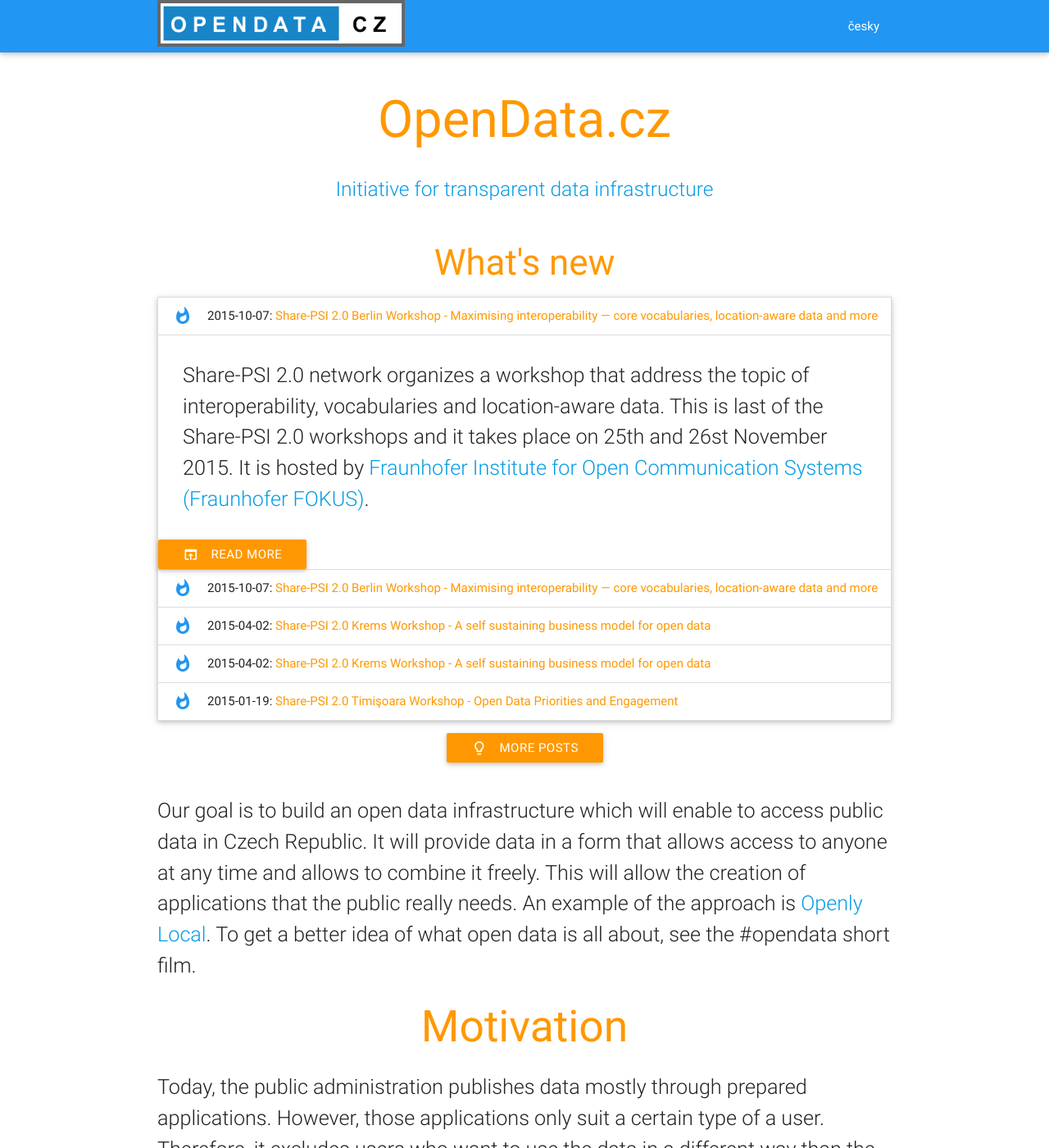
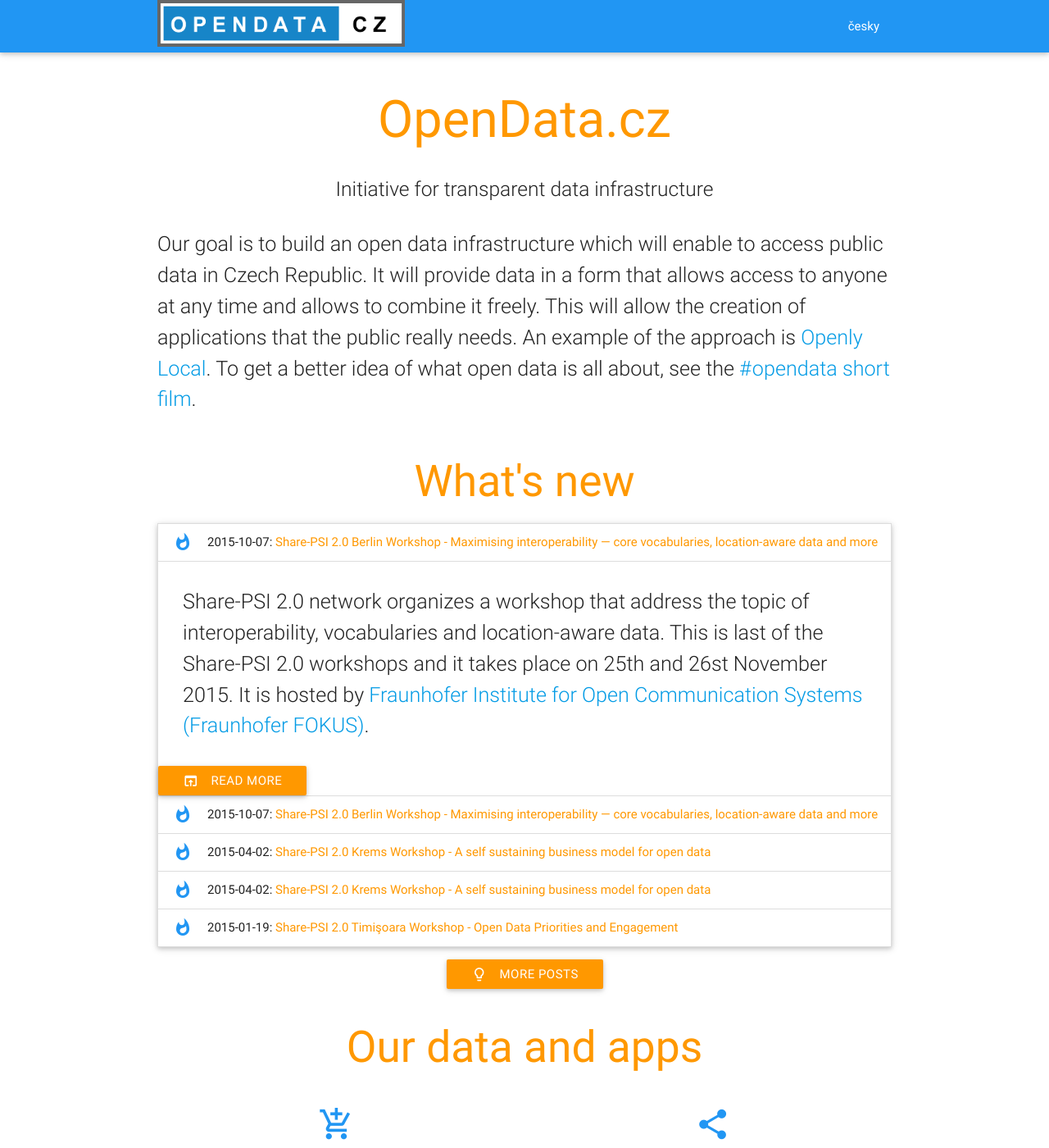
Before and after one commit to opendatacz/opendatacz.github.io, a Jekyll site: the page built from en/index.html, in a window 1280 px wide and 1400 px high. Shown: the whole window at 82% size. Built offline with Jekyll 4.4.1, drawn with Linux system fonts in a browser that asks for light colours; nearby versions of some CDN libraries; some of the changed text lies outside the part shown.

Commit message:
Add film and apps

```diff
--- a/en/index.html
+++ b/en/index.html
@@ -8,19 +8,16 @@
     <div class="container">
       <h1 class="header center orange-text">OpenData.cz</h1>
       <div class="row center">
-    {% for p in site.pages %}
-    {% if p.postindex and p.lang == page.lang %}
-        <h5 class="header col s12 light"><a href="{{p.url}}">Initiative for transparent data infrastructure</a></h5>
-    {% endif %}
-    {% endfor %}
+        <h5 class="header col s12 light">Initiative for transparent data infrastructure</h5>
       </div>
+        <p class="flow-text"> Our goal is to build an open data infrastructure which will enable to access public data in Czech Republic. It will provide data in a form that allows access to anyone at any time and allows to combine it freely. This will allow the creation of applications that the public really needs. An example of the approach is <a href="http://openlylocal.com/">Openly Local</a>. To get a better idea of what open data is all about, see the <a href="/movie/">#opendata short film</a>.</p>
     </div>
 </div>
 
   <div class="container">
      <div class="row">
           <div class="col s12">
-              <h3 class="center orange-text">What's new</h3>
+              <h2 class="center orange-text">What's new</h2>
                <ul class="collapsible" data-collapsible="accordion">
                 {% for post in site.posts limit:1 %}
                 <li>
@@ -50,9 +47,36 @@
     </div>
   </div>
 
+<div class="container">
+<h2 class="center orange-text">Our data and apps</h2>
+  <div class="row">
+    <div class="col s12 m6">
+      <div class="icon-block">
+        <h3 class="center blue-text"><i class="material-icons">add_shopping_cart</i></h3>
+        <h5 class="center">Applications</h5>
+        <p class="light flow-text">
+        We have built <a href="/applications/">several applications</a> on top of our data infrastructure.
+        The applications work with various data sources linked together in our infrastructure
+        </p>
+      </div>
+    </div>
+
+    <div class="col s12 m6">
+      <div class="icon-block">
+        <h3 class="center blue-text"><i class="material-icons">share</i></h3>
+        <h5 class="center">Datasets</h5>
+        <p class="light flow-text">
+        See our Linked Data in our <a href="http://linked.opendata.cz">CKAN catalog</a>.
+        </p>
+      </div>
+    </div>
+
+  </div>
+</div>
+
 <div class="container flow-text">
-<p> Our goal is to build an open data infrastructure which will enable to access public data in Czech Republic. It will provide data in a form that allows access to anyone at any time and allows to combine it freely. This will allow the creation of applications that the public really needs. An example of the approach is <a href="http://openlylocal.com/">Openly Local</a>. To get a better idea of what open data is all about, see the #opendata short film.</p>
-<h2 class="center orange-text">Motivation</h2>
+
+<h2 class="center orange-text">Our motivation</h2>
 
 <p>Today, the public administration publishes data mostly through prepared applications. However, those applications only suit a certain type of a user. Therefore, it excludes users who want to use the data in a different way than the public administration intended. An example of this can be data published by public administration about:</p>
 
@@ -116,36 +140,3 @@
 
 <p>The Data infrastructure helps with the computerization of processes (the transparent data can be used by the public administration itself). The more the computerization of public administration processes develops, the more data will be available for transparent disclosure.</p>
 </div>
-
-<div class="container">
-    <div class="section">
-      <div class="row">
-        <div class="col s12 m4">
-          <div class="icon-block">
-            <h2 class="center blue-text"><i class="material-icons">card_membership</i></h2>
-            <h5 class="center">Open data</h5>
-
-            <p class="light center flow-text"</p>
-          </div>
-        </div>
-
-        <div class="col s12 m4">
-          <div class="icon-block">
-            <h2 class="center blue-text"><i class="material-icons">share</i></h2>
-            <h5 class="center">Processes</h5>
-
-            <p class="light center flow-text"></p>
-          </div>
-        </div>
-
-        <div class="col s12 m4">
-          <div class="icon-block">
-            <h2 class="center blue-text"><i class="material-icons">accessibility</i></h2>
-            <h5 class="center">Applications</h5>
-
-            <p class="light center flow-text"></p>
-          </div>
-        </div>
-      </div>
-    </div>
-</div>
```
Also changed, not shown: aboutus/index.html (+7 -7 lines), aplikace/index.html (added, +51 -0 lines), applications/index.html (added, +51 -0 lines), film/index.html (added, +24 -0 lines), index.html (+28 -39 lines), movie/index.html (added, +24 -0 lines), o-nás/index.html (+7 -7 lines), assets/images/app-screenshot-kontroly.png (added), assets/images/app-screenshot-mapazakazek.png (added), assets/images/app-screenshot-rozpocty.png (added).
